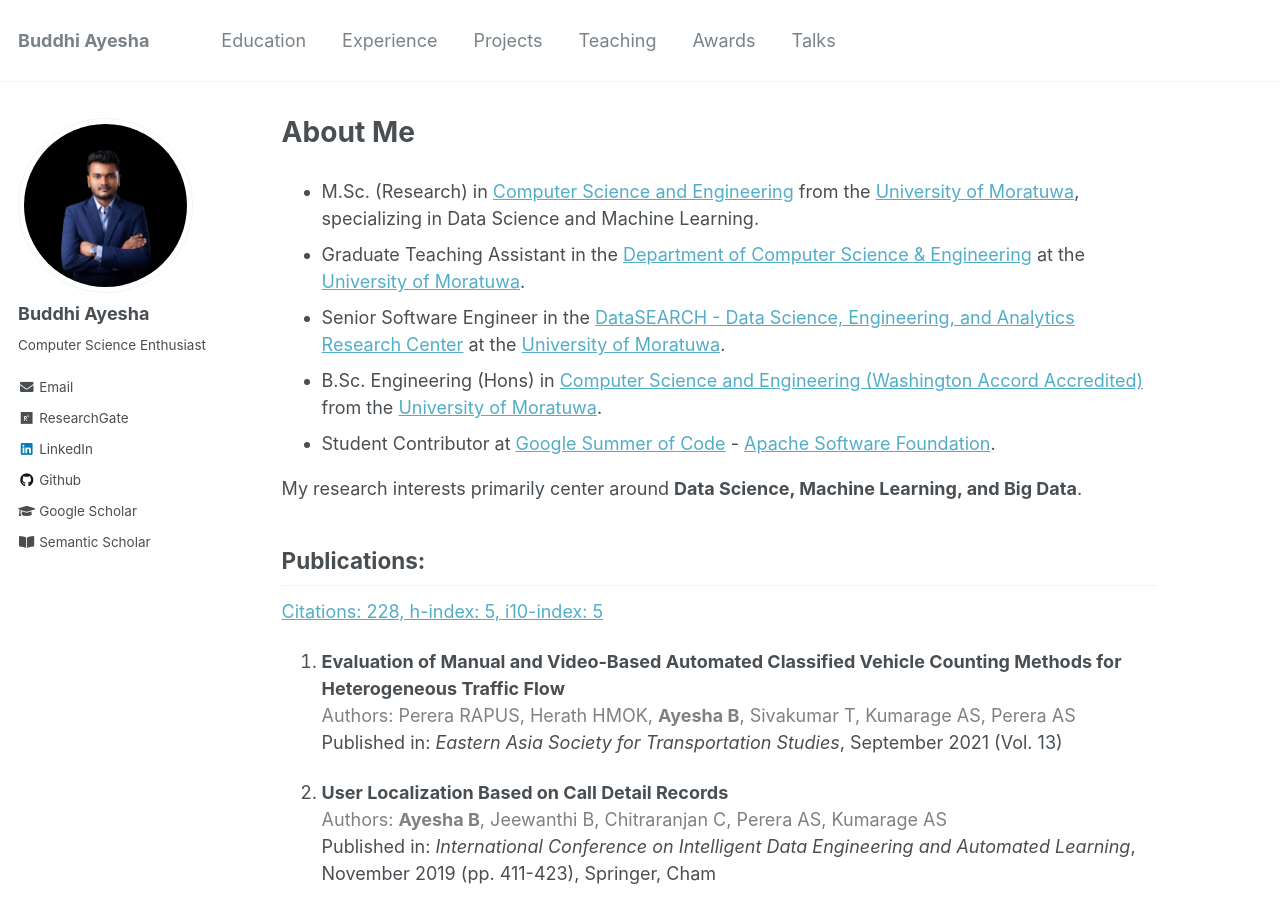
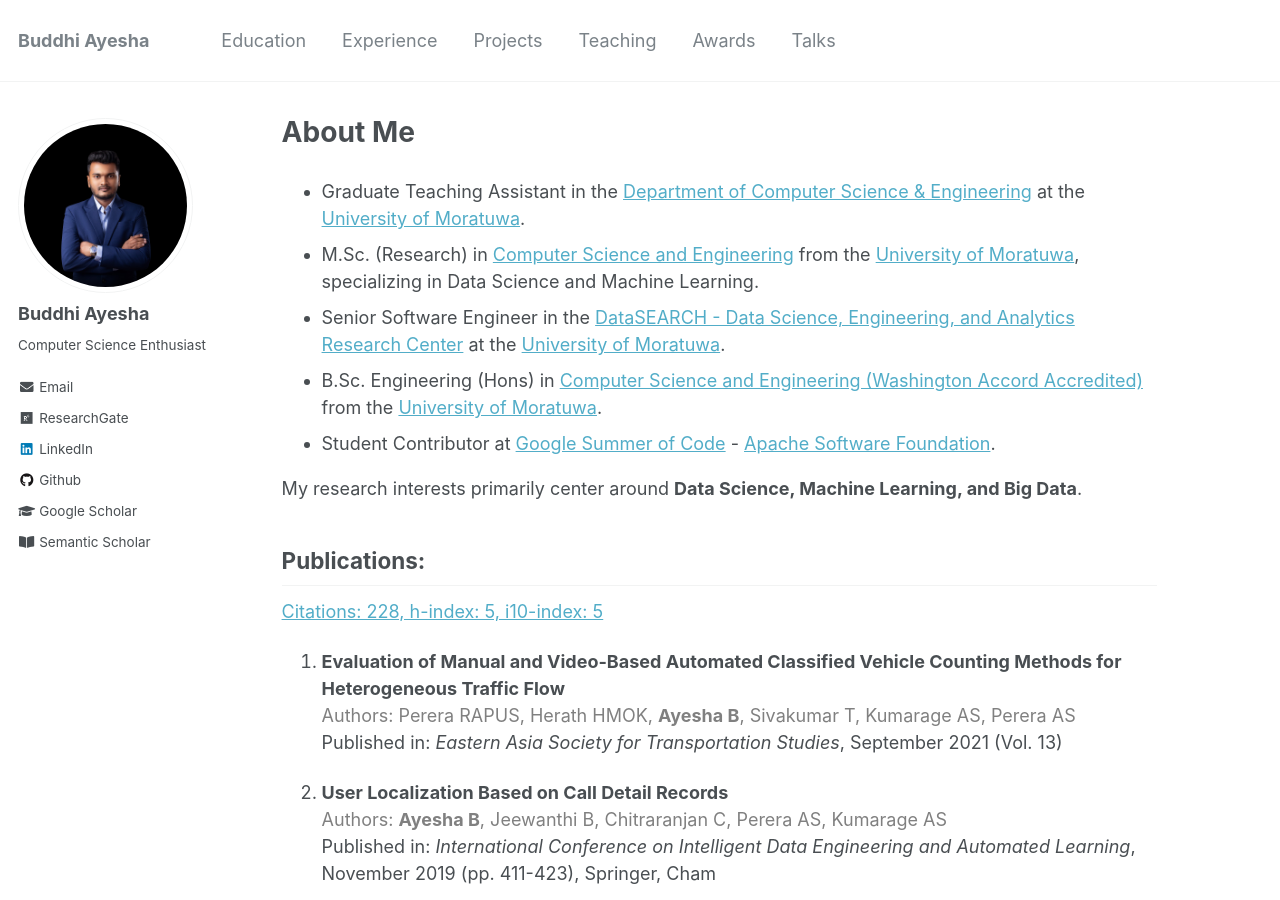
Before and after one commit to buddhiayesha2015/buddhiayesha2015.github.io, a Jekyll site: the page built from _pages/about.md, in a window 1280 px wide and 900 px high. Built offline with Jekyll 4.4.1, drawn with Linux system fonts in a browser that asks for light colours.

```diff
--- a/_pages/about.md
+++ b/_pages/about.md
@@ -8,8 +8,8 @@ redirect_from:
   - /about.html
 ---
 
+* Graduate Teaching Assistant in the [Department of Computer Science & Engineering](https://cse.mrt.ac.lk/) at the [University of Moratuwa](https://uom.lk/).
 * M.Sc. (Research) in [Computer Science and Engineering](https://cse.mrt.ac.lk/) from the [University of Moratuwa](https://uom.lk/), specializing in Data Science and Machine Learning.
-* Graduate Teaching Assistant in the [Department of Computer Science & Engineering](https://cse.mrt.ac.lk/) at the [University of Moratuwa](https://uom.lk/).
 * Senior Software Engineer in the [DataSEARCH - Data Science, Engineering, and Analytics Research Center](https://uom.lk/datasearch/projects) at the [University of Moratuwa](https://uom.lk/).
 * B.Sc. Engineering (Hons) in [Computer Science and Engineering (Washington Accord Accredited)](https://cse.mrt.ac.lk/) from the [University of Moratuwa](https://uom.lk/).
 * Student Contributor at [Google Summer of Code](https://summerofcode.withgoogle.com/) - [Apache Software Foundation](https://summerofcode.withgoogle.com/archive/2017/projects/6359040665845760).
```
